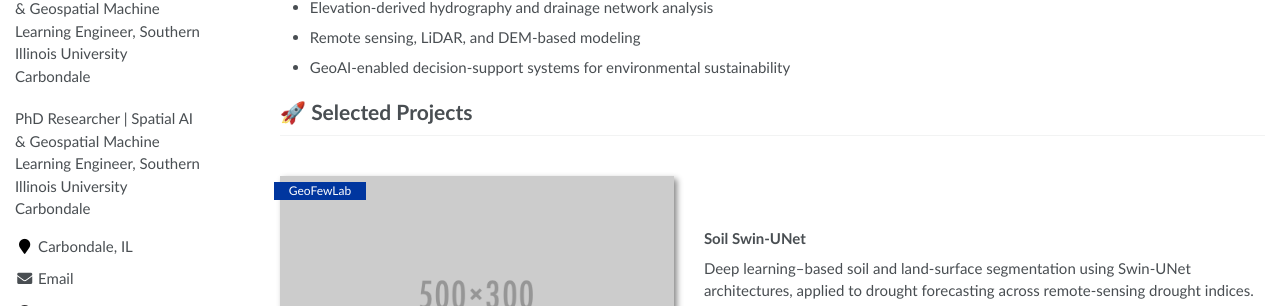
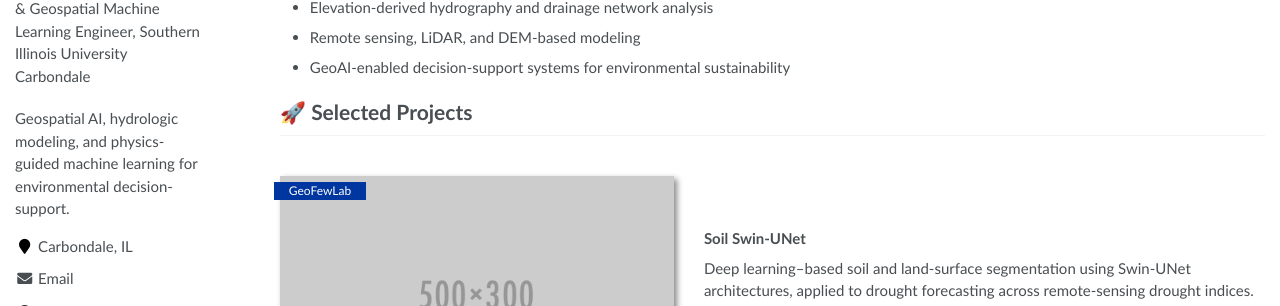
Before and after one commit to mikedidem/medidem, a Jekyll site: the page built from _pages/about.md, in a window 1280 px wide. Shown: the part 336-642 px from the top of the page. Built offline with Jekyll 4.4.1, drawn with Linux system fonts in a browser that asks for light colours.

Commit message:
Fix duplicated bio text in sidebar
site.description renders in the sidebar social-icons list alongside
author.bio; having both set to the same string showed the bio twice.

```diff
--- a/_config.yml
+++ b/_config.yml
@@ -7,7 +7,7 @@
 
 # Site Settings
 title                    : "Michael Edidem"
-description              : "PhD Researcher | Spatial AI & Geospatial Machine Learning Engineer, Southern Illinois University Carbondale"
+description              : "Geospatial AI, hydrologic modeling, and physics-guided machine learning for environmental decision-support."
 repository               : "mikedidem/medidem"
 google_scholar_stats_use_cdn : false
 
```
